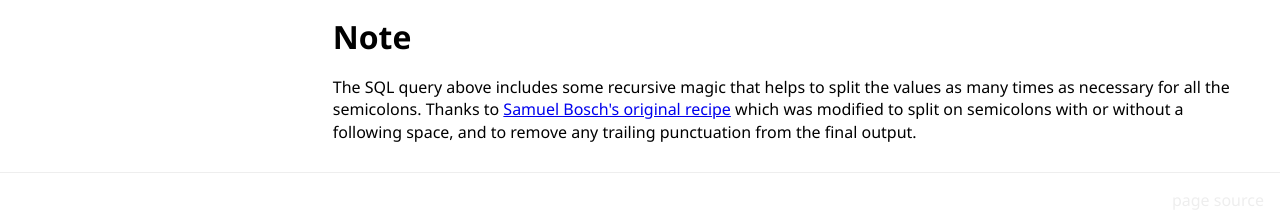
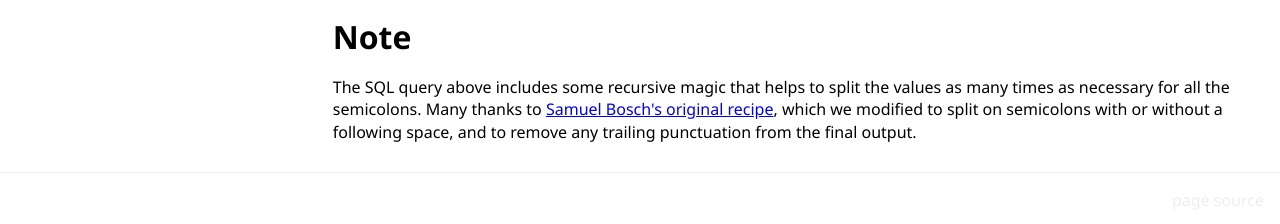
Before and after one commit to cornell-gis/gis-cookbook, a Jekyll site: the page built from qgis/count-multivalues.md, in a window 1280 px wide. Shown: the part 2131-2355 px from the top of the page. Built offline with Jekyll 4.4.1, drawn with Linux system fonts in a browser that asks for light colours; our own code applies the rules of GitHub Pages for plain Markdown files.

Commit message:
Update count-multivalues.md

```diff
--- a/qgis/count-multivalues.md
+++ b/qgis/count-multivalues.md
@@ -63,4 +63,4 @@ We use the square root so that the area (not the radius) is proportional to the
 
 # Note
 
-The SQL query above includes some recursive magic that helps to split the values as many times as necessary for all the semicolons.  Thanks to [Samuel Bosch's original recipe](http://www.samuelbosch.com/2018/02/split-into-rows-sqlite.html) which was modified to split on semicolons with or without a following space, and to remove any trailing punctuation from the final output.
+The SQL query above includes some recursive magic that helps to split the values as many times as necessary for all the semicolons.  Many thanks to [Samuel Bosch's original recipe](http://www.samuelbosch.com/2018/02/split-into-rows-sqlite.html), which we modified to split on semicolons with or without a following space, and to remove any trailing punctuation from the final output.
```
